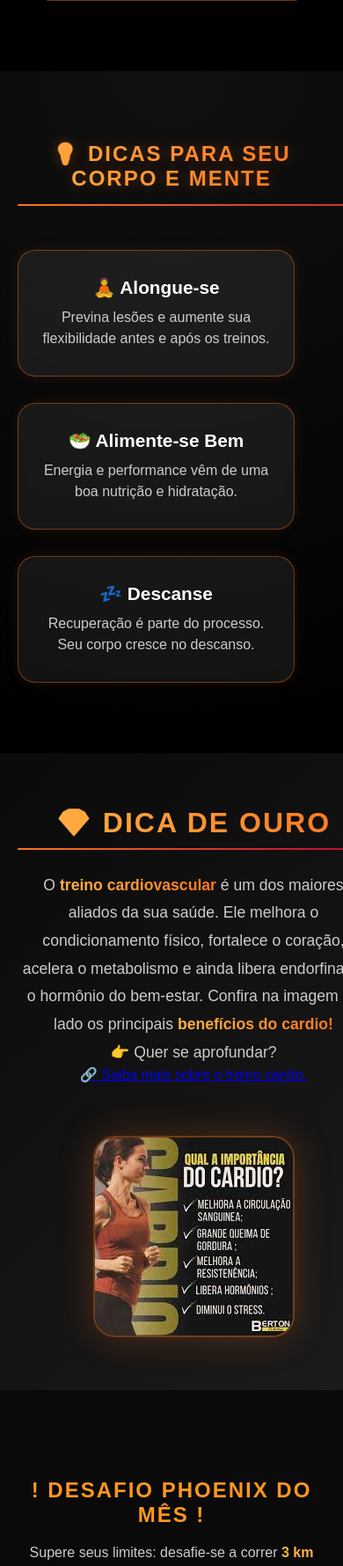
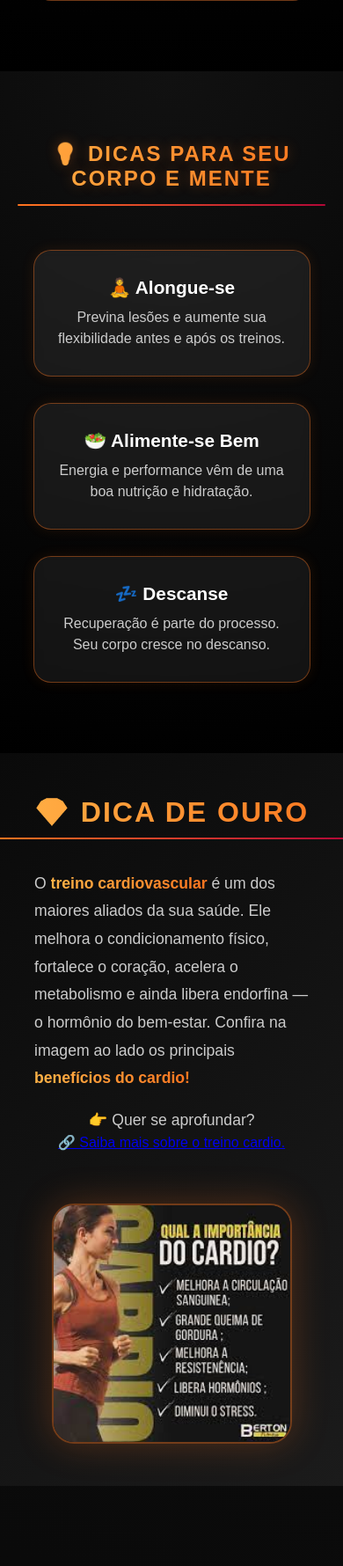
Before and after one commit to jvictor012/PhoenixRise, a Flask app: page /home in a window 390 px wide; the page is wider, and only the part inside the window is pictured. Shown: the part 3446-5226 px from the top of that part at 88% size. Run offline with Flask 3, Linux system fonts and the light colour scheme; data comes from the database, SQL or seed files in the repository; some web fonts are replaced.

Commit message:
ajuste final do layout

```diff
--- a/static/feed.css
+++ b/static/feed.css
@@ -307,8 +307,8 @@ header.topo a {
   }
 
   .logo img {
-    height: 1rem;
-    width: 1rem;
+    height: 2rem;
+    width: 2rem;
   }
 
   .logo-text {
@@ -316,7 +316,7 @@ header.topo a {
   }
 
   header.topo a {
-    font-size: 0.7rem;
+    font-size: 1rem;
   }
 }
 
--- a/static/home.css
+++ b/static/home.css
@@ -819,6 +819,9 @@ header.topo a {
   /* DICAS */
   .tips {
     flex-direction: column;
+    display: flex;
+    align-items: center;
+    justify-content: center;
     gap: 30px;
   }
 
@@ -828,15 +831,55 @@ header.topo a {
 
   /* DICA DE OURO */
   .dica-de-ouro {
-    padding: 60px 20px;
+    width: 100%;
+    display: flex;
+    align-items: center;
+    justify-content: center;
+    overflow: hidden;
+    height: min-content;
+    margin: 0;
+    padding: 3rem 0rem;
   }
 
+  .dica-texto {
+    width: 100vw;
+    height: 100%;
+    display: flex;
+    flex-direction: column;
+    align-items: center;
+    justify-content: center;
+  }
   .dica-texto h2 {
     font-size: 2rem;
+    text-align: center;
+  }
+  .dica-texto p {
+    width: 80%;
+    text-align: start;
+  }
+  .ask {
+    margin-top: 1rem;
+    display: flex;
+    width: 100%;
+    justify-content: center;
+    align-items: center;
+  }
+  .ask p {
+    text-align: center;
   }
 
+  .dica-imagem {
+    display: flex;
+    width: 100%;
+    height: min-content;
+    align-items: center;
+    justify-content: center;
+  }
   .dica-imagem img {
-    width: 100%;
+    display: flex;
+    align-items: center;
+    justify-content: center;
+    width: 70%;
     max-width: 400px;
   }
 
@@ -857,6 +900,18 @@ header.topo a {
   .posicao.destaque {
     width: 90%;
     transform: none !important;
+  }
+
+  .titulo-secao::after,
+  .titulo-beneficios::after,
+  .titulo-dicas::after {
+    content: "";
+    display: block;
+    width: 100%;
+    height: 2px;
+    background: linear-gradient(90deg, #ff751f, #b20837);
+    margin: 15px auto 0;
+    border-radius: 2px;
   }
 }
 
--- a/static/style_mapa.css
+++ b/static/style_mapa.css
@@ -9,12 +9,12 @@ body {
 }
 
 body {
-  background: url("/static/imagens/backrgound-black.jpg") no-repeat center center fixed;
+  background: url("/static/imagens/backrgound-black.jpg") no-repeat center
+    center fixed;
   background-size: cover;
   color: #f5f5f5;
   line-height: 1.6;
 }
-
 
 h2 {
   background: linear-gradient(60deg, #ff751f, #b20837);
@@ -389,7 +389,7 @@ button {
   }
 
   .logo-text {
-    font-size: 0.9rem;
+    font-size: 0.8rem;
   }
 
   .logo img {
--- a/templates/home.html
+++ b/templates/home.html
@@ -176,8 +176,10 @@
             do bem-estar. Confira na imagem ao lado os principais
             <strong>benefícios do cardio!</strong>
           </p>
+          <div class="ask">
+            <p>👉 Quer se aprofundar?</p>
+          </div>
 
-          <p>👉 Quer se aprofundar?</p>
           <a
             href="https://blog.flowing.com.br/o-que-e-treino-cardio"
             target="_blank"
```
Also changed, not shown: static/perfil.css (+56 -19 lines), templates/perfil.html (+3 -4 lines).
